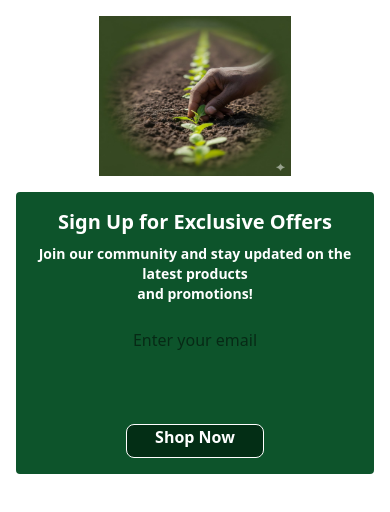
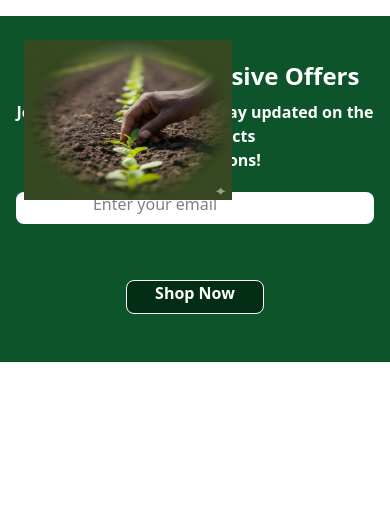
Before and after one commit to AKW-MAX/LAGUSTE3, a React (Vite) app in the folder laset/: page /SignUp in a window 390 px wide. Shown: the top 512 px of the page. Built offline with nearby package versions, Linux system fonts and the light colour scheme.

Commit message:
responsiveness

```diff
--- a/laset/src/components/Sections/FeedBack.jsx
+++ b/laset/src/components/Sections/FeedBack.jsx
@@ -43,7 +43,7 @@ export default function FeedBack() {
                 {/* Right Image */}
                 <div className="flex-shrink-0 mt-4 lg:mt-0">
                     <img
-                        className="w-full sm:w-80 md:w-96 lg:w-[560px] h-64 sm:h-80 md:h-96 lg:h-[560px] rounded-lg object-cover"
+                        className="w-full sm:w-80 md:w-96 lg:w-[560px] h-64 sm:h-80 md:h-80 lg:h-[560px] rounded-lg object-cover"
                         src="/images/FeedbackPic.png"
                         alt="farmer using a phone"
                     />
--- a/laset/src/components/Sections/SignUp.jsx
+++ b/laset/src/components/Sections/SignUp.jsx
@@ -2,36 +2,25 @@ import Buttons from "../Common/Buttons";
 
 export default function SignUp() {
     return (
+
     <>
         <title>Sign up</title>
-
-            <div className="relative flex flex-col sm:flex-row items-center sm:items-start p-4">
-
+        <div className="relative">
             {/* Image */}
-                <img
-                    className="w-48 h-40 sm:w-80 sm:h-64 mb-4 sm:mb-0 sm:mr-6"
-                    src="/images/SignupPic.png"
-                    alt="farmer images"
-                />
-
+            <img className="
+            w-64 h-52 sm:w-80 sm:h-64 absolute p-6 left-0 sm:left-auto"
+            src="/images/SignupPic.png" alt="farmer images" />
             {/* Text Section */}
-                <div className="text-white bg-green-900 p-4 rounded w-full sm:w-auto">
-                    <h2 className="font-extrabold text-xl sm:text-2xl md:text-3xl mb-2 text-center sm:text-left">
-                        Sign Up for Exclusive Offers
-                    </h2>
-                    <p className="font-semibold mb-4 text-sm sm:text-base md:text-lg text-center sm:text-left">
-                        Join our community and stay updated on the latest products <br />and promotions!
-                    </p>
-                    <input
-                        type="email"
-                        placeholder="Enter your email"
-                        className="text-black text-center rounded-lg p-2 w-full sm:w-64 mb-4"
-                    />
-                    <div className="flex justify-center sm:justify-start mt-2">
+            <div className="text-justify text-white bg-green-900 pr-4 pl-4 pb-12 pt-8 mt-4 sm:mt-4">
+                <h2 className="font-extrabold text-2xl mb-2 ml-0 sm:ml-150 mt-3 text-center sm:text-left">
+                    Sign Up for Exclusive Offers </h2>
+                <p className="font-semibold mb-1 ml-0 sm:ml-150 text-center sm:text-left">
+                Join our community and stay updated on the latest products <br />and promotions! </p>
+                <input type="email" placeholder="Enter your email" className="text-black text-center rounded-lg pr-20 pb-2 ml-0 sm:ml-150 bg-white mt-4 w-full sm:w-64" />
+                <div className="flex justify-center sm:justify-start mt-4">
                      <Buttons />
                 </div>
             </div>
-
         </div>
                </>
             );
--- a/laset/src/components/Sections/Starts.jsx
+++ b/laset/src/components/Sections/Starts.jsx
@@ -4,7 +4,7 @@ export default function Starts() {
 			border rounded-lg relative
 			flex flex-col sm:flex-row
 			text-center place-content-between
-			bg-green-900 text-white
+			bg-green-900 text-white mt-30
 			p-2 sm:p-4 md:p-6
 			mx-2 sm:mx-4 md:mx-10
 			my-4 sm:my-6 md:my-10
```
Lines whose indentation alone changed are shown as unchanged.
